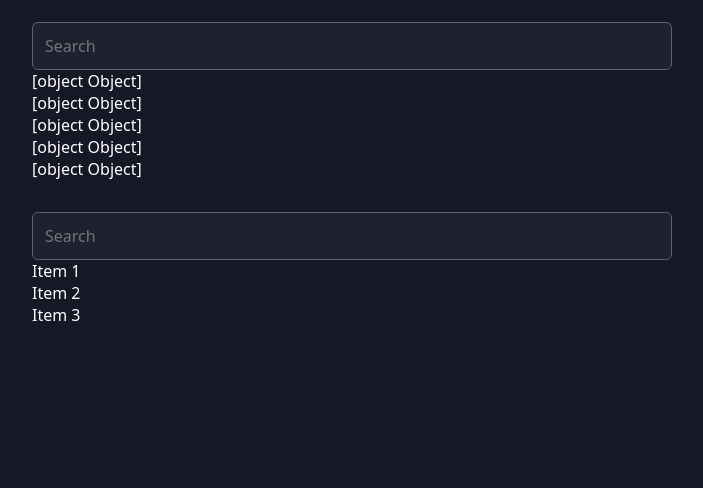
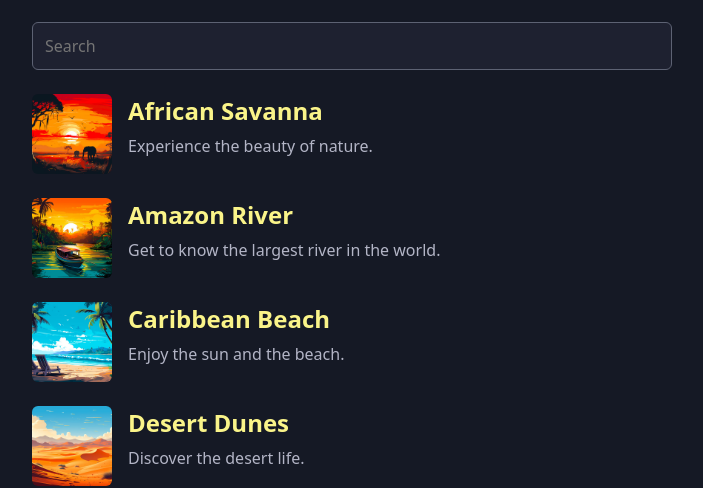
Before and after one commit to Maransatto/react-patterns-and-best-practices, a React (Vite) app: page / in a window 1280 px wide. Shown: the part 347-835 px from the top of the page, without its empty margins (288-991 px from the left). Before the commit the page ends 800 px from the top, so only its background shows below. Built offline with nearby package versions, Linux system fonts and the light colour scheme.

Commit message:
feat: 546. Implementing a Search Functionality with help of Render Props

```diff
--- a/src/App.jsx
+++ b/src/App.jsx
@@ -6,6 +6,7 @@
 import caribbeanImg from "./assets/caribbean-beach.jpg";
 import desertImg from "./assets/desert-dunes.jpg";
 import forestImg from "./assets/forest-waterfall.jpg";
+import Place from "./components/Place";
 
 const PLACES = [
   {
@@ -78,8 +79,12 @@
         </Accordion>
       </section>
       <section>
-        <SearchableList items={PLACES} />
-        <SearchableList items={["Item 1", "Item 2", "Item 3"]} />
+        <SearchableList items={PLACES}>
+          {(item) => <Place item={item} />}
+        </SearchableList>
+        <SearchableList items={["Item 1", "Item 2", "Item 3"]}>
+          {(item) => item}
+        </SearchableList>
       </section>
     </main>
   );
--- /dev/null
+++ b/src/components/Place.jsx
@@ -0,0 +1,11 @@
+export default function Place({ item }) {
+  return (
+    <article className="place">
+      <img src={item.image} alt={item.title} />
+      <div>
+        <h2>{item.title}</h2>
+        <p>{item.description}</p>
+      </div>
+    </article>
+  );
+}
--- a/src/components/SearchableList/SearchableList.jsx
+++ b/src/components/SearchableList/SearchableList.jsx
@@ -1,6 +1,6 @@
 import { useState } from "react";
 
-export default function SearchableList({ items }) {
+export default function SearchableList({ items, children }) {
   const [searchTerm, setSearchTerm] = useState("");
 
   const searchResults = items.filter((item) =>
@@ -16,7 +16,7 @@
       <input type="search" placeholder="Search" onChange={handleChange} />
       <ul>
         {searchResults.map((item, index) => (
-          <li key={index}>{item.toString()}</li>
+          <li key={index}>{children(item)}</li>
         ))}
       </ul>
     </div>
```
